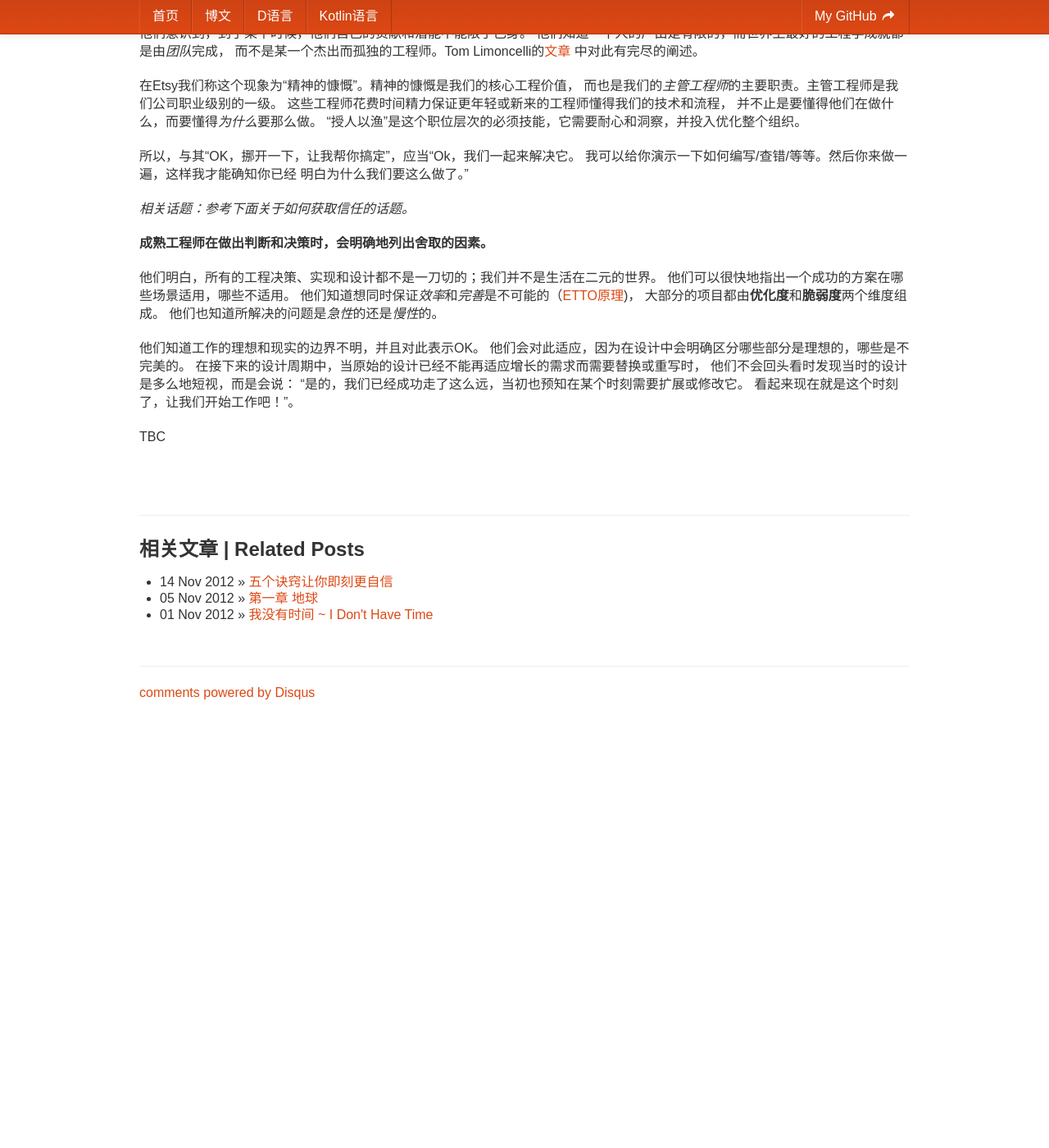
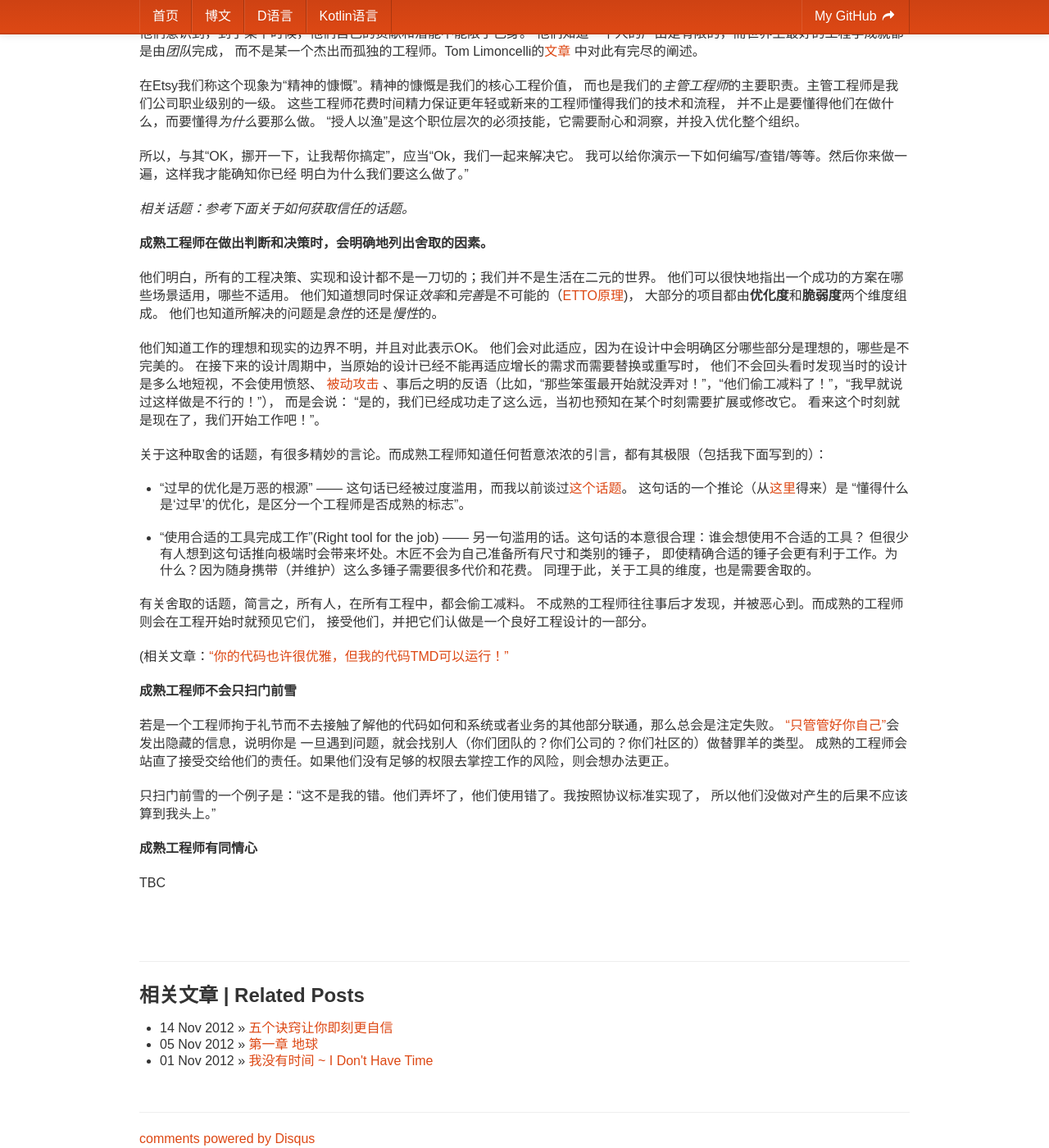
Before and after one commit to zhaopuming/blog, a Jekyll site: the page built from _posts/2012-11-11-on-being-a-senior-engineer.md, in a window 1280 px wide and 1400 px high, scrolled down 3084 px. Shown: the whole window at 82% size. Built offline with Jekyll 4.4.1, drawn with Linux system fonts in a browser that asks for light colours; comment, search, counter and statistics services are not loaded; before the commit the page ends 3940 px from its top, so only the background shows below that.

Commit message:
senior-egineer another step

```diff
--- a/_posts/2012-11-11-on-being-a-senior-engineer.md
+++ b/_posts/2012-11-11-on-being-a-senior-engineer.md
@@ -194,9 +194,44 @@ origin-link: http://www.kitchensoap.com/2012/10/25/on-being-a-senior-engineer/
 他们知道工作的理想和现实的边界不明，并且对此表示OK。
 他们会对此适应，因为在设计中会明确区分哪些部分是理想的，哪些是不完美的。
 在接下来的设计周期中，当原始的设计已经不能再适应增长的需求而需要替换或重写时，
-他们不会回头看时发现当时的设计是多么地短视，而是会说：
-“是的，我们已经成功走了这么远，当初也预知在某个时刻需要扩展或修改它。
-看起来现在就是这个时刻了，让我们开始工作吧！”。
+他们不会回头看时发现当时的设计是多么地短视，不会使用愤怒、
+[被动攻击](http://talkingshrimp.com/ways-be-passive-aggressive-essential-pocket-guide)
+、事后之明的反语（比如，“那些笨蛋最开始就没弄对！”，“他们偷工减料了！”，“我早就说过这样做是不行的！”），
+而是会说： “是的，我们已经成功走了这么远，当初也预知在某个时刻需要扩展或修改它。
+看来这个时刻就是现在了，我们开始工作吧！”。
+
+关于这种取舍的话题，有很多精妙的言论。而成熟工程师知道任何哲意浓浓的引言，都有其极限（包括我下面写到的）：
+
+* “过早的优化是万恶的根源” —— 这句话已经被过度滥用，而我以前谈过[这个话题](http://www.kitchensoap.com/2008/08/24/everything-isnt-about-the-knuth-quote/)。
+这句话的一个推论（从[这里](http://omniti.com/seeds/dissecting-todays-internet-traffic-spikes)得来）是
+“懂得什么是‘过早’的优化，是区分一个工程师是否成熟的标志”。
+
+* “使用合适的工具完成工作”(Right tool for the job) —— 另一句滥用的话。这句话的本意很合理：谁会想使用不合适的工具？
+但很少有人想到这句话推向极端时会带来坏处。木匠不会为自己准备所有尺寸和类别的锤子，
+即使精确合适的锤子会更有利于工作。为什么？因为随身携带（并维护）这么多锤子需要很多代价和花费。
+同理于此，关于工具的维度，也是需要舍取的。
+
+有关舍取的话题，简言之，所有人，在所有工程中，都会偷工减料。
+不成熟的工程师往往事后才发现，并被恶心到。而成熟的工程师则会在工程开始时就预见它们，
+接受他们，并把它们认做是一个良好工程设计的一部分。
+
+(相关文章：[“你的代码也许很优雅，但我的代码TMD可以运行！”](http://omniti.com/seeds/your-code-may-be-elegant)
+
+
+**成熟工程师不会只扫门前雪**
+
+若是一个工程师拘于礼节而不去接触了解他的代码如何和系统或者业务的其他部分联通，那么总会是注定失败。
+[“只管管好你自己”](http://en.wikipedia.org/wiki/Cover_your_ass)会发出隐藏的信息，说明你是
+一旦遇到问题，就会找别人（你们团队的？你们公司的？你们社区的）做替罪羊的类型。
+成熟的工程师会站直了接受交给他们的责任。如果他们没有足够的权限去掌控工作的风险，则会想办法更正。
+
+只扫门前雪的一个例子是：“这不是我的错。他们弄坏了，他们使用错了。我按照协议标准实现了，
+所以他们没做对产生的后果不应该算到我头上。”
+
+**成熟工程师有同情心**
+
+
+
 
 
 TBC
```
